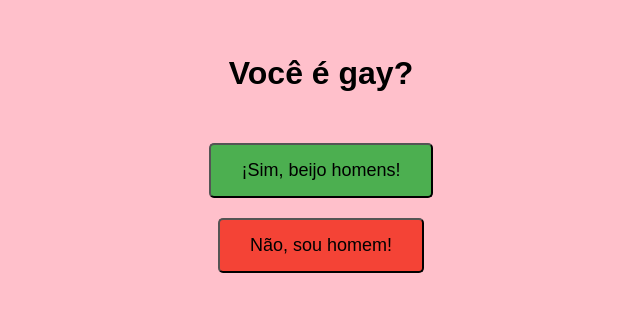
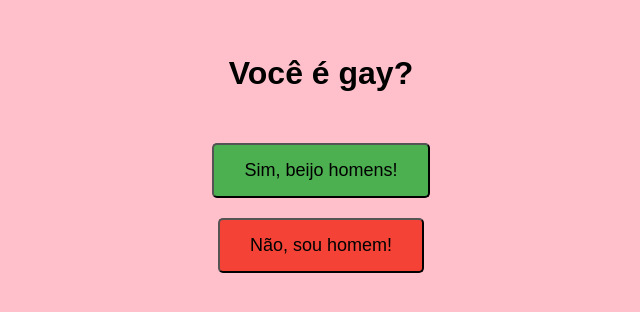
Before and after one commit to twentyrafa/convite, a plain HTML site: page index.html in a window 1280 px wide. Shown: the part 242-554 px from the top of the page, 319-959 px from the left. Drawn offline with Linux system fonts and the light colour scheme.

Commit message:
Update index.html

```diff
--- a/index.html
+++ b/index.html
@@ -49,7 +49,7 @@
 <body>
     <h1>Você é gay?</h1>
     <div id="buttons-container">
-        <button id="yes-button" class="button" onclick="mostrarGatito()">¡Sim, beijo homens!</button>
+        <button id="yes-button" class="button" onclick="mostrarGatito()">Sim, beijo homens!</button>
         <button id="no-button" class="button" onclick="moverBoton()">Não, sou homem!</button>
     </div>
     <img id="gatito-img" src="https://i.imgur.com/QQzIuVf.jpeg" alt="Gatito">
```
